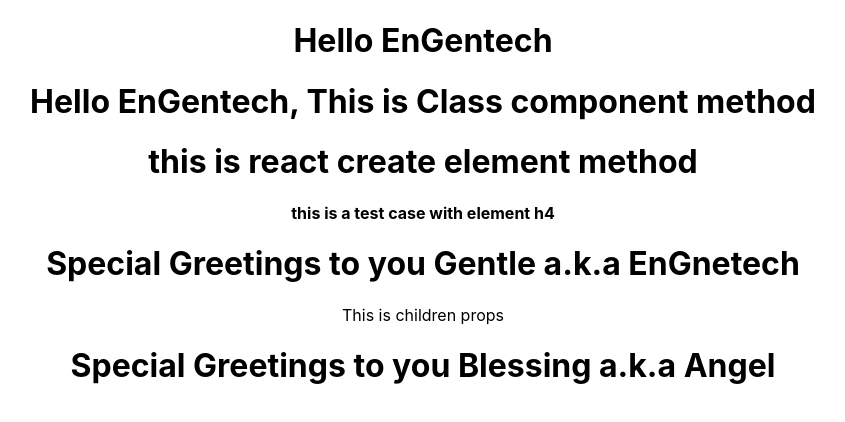
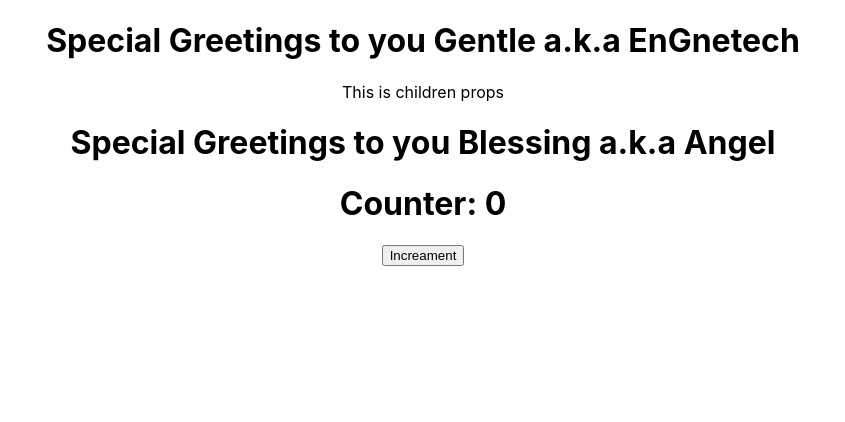
Before and after one commit to EnGentech/React_Space, a React (Create React App) app in the folder hello_world/: page / in a window 1280 px wide. Shown: the top 422 px of the page, without its empty margins (217-1062 px from the left). Built offline with nearby package versions, Linux system fonts and the light colour scheme.

Commit message:
my first react app created

```diff
--- a/hello_world/src/App.js
+++ b/hello_world/src/App.js
@@ -4,18 +4,22 @@ import Helloo from './components/Greet';
 import Welcome from './components/welcome';
 import {hello as Hello, newHello as NewHello} from './components/hello';
 import Checkout from './components/propsFile';
+import Message from './components/stateFile';
+import Counter from './components/counter';
 
 function App() {
   return (
     <div className="App">
-      <Helloo />
+      {/* <Helloo />
       <Welcome />
       <Hello />
-      <NewHello />
+      <NewHello />*/}
       <Checkout name="Gentle" nickName="EnGnetech">
         <p>This is children props</p>
       </Checkout>
       <Checkout name="Blessing" nickName="Angel" />
+
+      <Counter />
 
     </div>
   );
--- /dev/null
+++ b/hello_world/src/components/counter.js
@@ -0,0 +1,44 @@
+// This file will create a React application to increament numbers by 1
+import React, { Component } from 'react'
+
+class Counter extends Component {
+    constructor(props) {
+      super(props)
+
+      this.state = {
+         count: 0
+      }
+    }
+
+    increament = () => {
+        // this.setState(
+        //     {
+        //         count : this.state.count + 1
+        //     }
+        // )
+
+        this.setState(prevState => ({
+            count: prevState.count + 1
+        }))
+    }
+
+    // Lets try something by calling the increament function for 5 times
+    increamentFive = () => {
+        this.increament()
+        this.increament()
+        this.increament()
+        this.increament()
+        this.increament()
+    }
+
+  render() {
+    return (
+      <div>
+        <h1>Counter: {this.state.count}</h1>
+        <button onClick={() => this.increamentFive()}>Increament</button>
+      </div>
+    )
+  }
+}
+
+export default Counter
--- a/hello_world/src/components/propsFile.js
+++ b/hello_world/src/components/propsFile.js
@@ -1,11 +1,12 @@
-import React from "react";
+import React, { Component } from "react";
 
 // In this file, we are looking at how to reuse code in react using the props keyword with parameter passing into its function, note that without passing the parameters, the code could be reuseable by simply repeating the exact content. in this case we are looking foward to create a react application that can greet as different names as possible passed to its function
 
 const checkout = (props) => {
+    const {name, nickName} = props
     return (
         <div>
-            <h1>Special Greetings to you {props.name} a.k.a {props.nickName}
+            <h1>Special Greetings to you {name} a.k.a {nickName}
             </h1>
             {props.children}
             {/* if the component was a class component, you will access the values using this e.g. this.props.name instead of props.name */}
@@ -13,4 +14,17 @@ const checkout = (props) => {
     )
 }
 
+// you can do same for class component in the render function just like below
+
+// example of class component
+// class example extends Component{
+//     render(){
+//        const {name, age} = this.props
+//     return (
+//         <h2>My name is {name} of {age}years old</h2>
+//     )
+//     }
+
+// }
+
 export default checkout
--- /dev/null
+++ b/hello_world/src/components/stateFile.js
@@ -0,0 +1,29 @@
+import React, { Component } from "react";
+
+class Message extends Component{
+    constructor() {
+        super()
+        this.state = {
+            message: "Welcome User"
+        }
+    }
+
+    confirmBut = () => {
+        this.setState(
+            {message: "Thank you for subscribing"}
+        )
+    }
+
+    render(){
+        return(
+            <div>
+                <h1>
+                    {this.state.message}
+                </h1>
+                <button onClick={() => this.confirmBut()}>Subscribe</button>
+            </div>
+        )
+    }
+}
+
+export default Message
```
